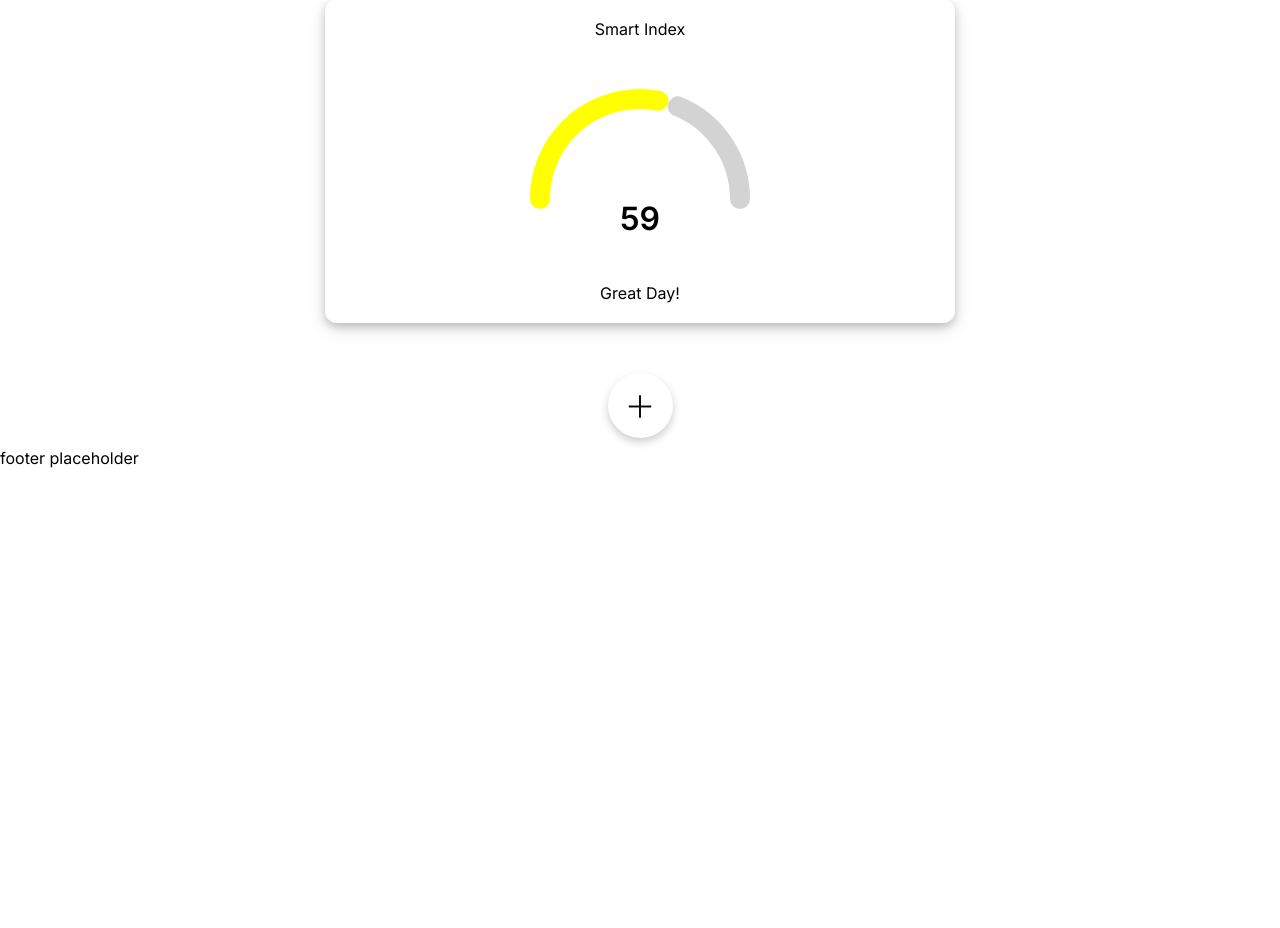
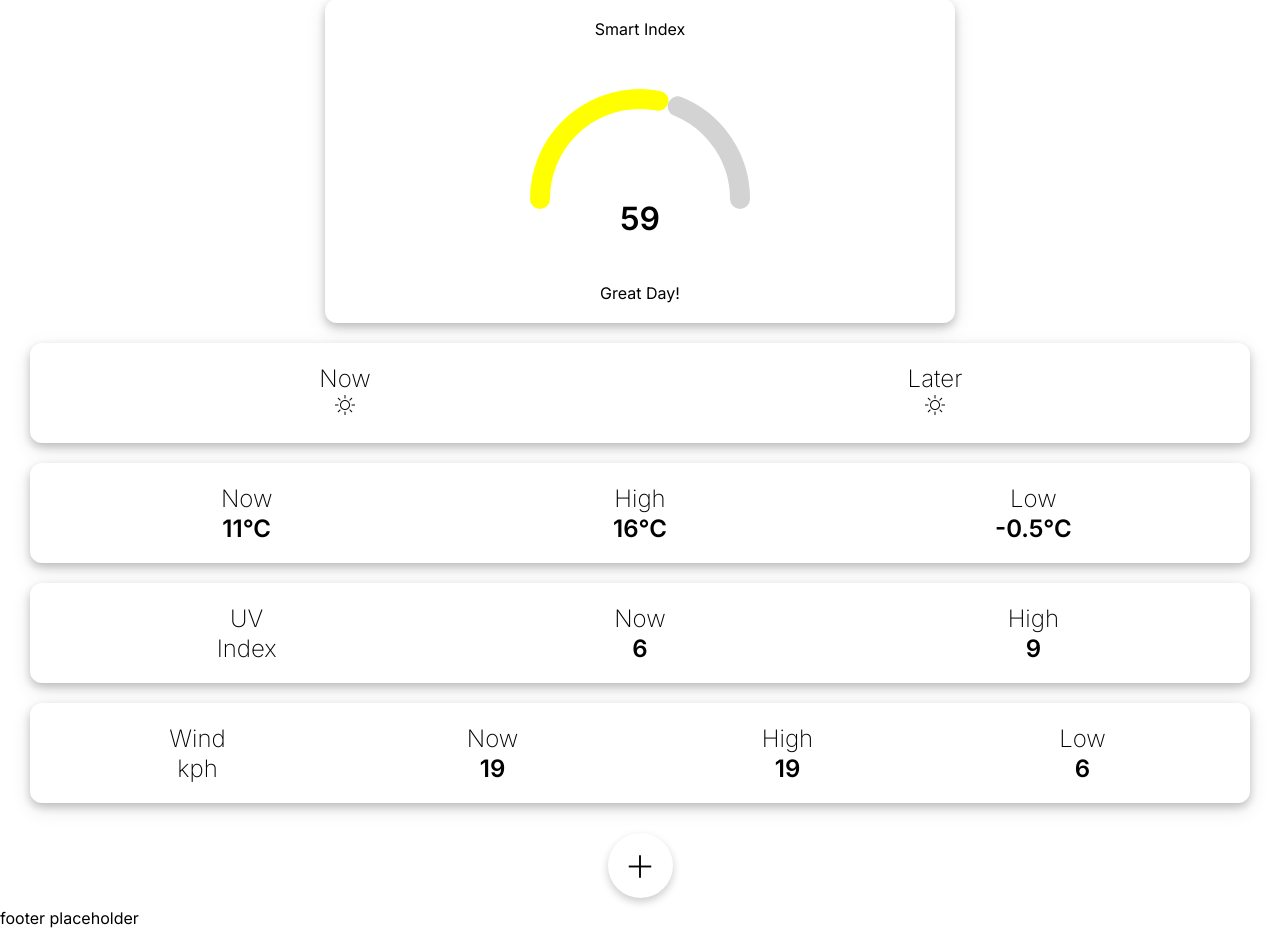
Before and after one commit to Disco91/FitForecast, a Django app: page / in a window 1280 px wide. Shown: the part 121-1049 px from the top of the page. Before the commit the page ends 589 px from the top, so only its background shows below. Run offline with Django 5.2, Linux system fonts and the light colour scheme; some libraries are stand-ins or nearby versions.

Commit message:
Created more default tile types such as condition now and later, wind now high low etc.

```diff
--- a/fitForecast/main/static/css/styles.css
+++ b/fitForecast/main/static/css/styles.css
@@ -141,8 +141,10 @@
 .tile-container {
     display: flex;
     flex-wrap: wrap;
-    gap: 15px;
-    padding: 15px;
+    gap: 20px;
+    padding: 20px;
+    justify-content: center; /* Centers tiles horizontally */
+
 }
 
 .tile {
@@ -159,6 +161,10 @@
     transition: transform 0.3s ease, opacity 0.3s ease; /* Smoot` transition for swipe and opacity */
     cursor: pointer;
     user-select: none;
+}
+
+.tile-container .tile h4 {
+    font-weight: 100;
 }
 
 /* When a tile is swiped to be removed */
@@ -202,15 +208,6 @@
 .add-tile-button:hover {
     background-color: lightgrey; /* Darker shade on hover */
     transform: scale(1.1); /* Slight zoom effect */
-}
-
-/* Ensure the button stays below the tiles */
-.tile-container {
-    display: flex;
-    flex-wrap: wrap;
-    gap: 20px;
-    padding: 20px;
-    justify-content: center; /* Centers tiles horizontally */
 }
 
 /* Adjust the button to be centered below tiles */
@@ -267,8 +264,8 @@
 
 .text-content {
     margin: 0;
-    font-size: 2rem;  /* Adjust font size as needed */
-    font-weight: 500;   /* Adjust font weight */
+    font-size: 1.5rem;  /* Adjust font size as needed */
+    font-weight: 600;   /* Adjust font weight */
     text-align: center; /* Center the text */
     display: flex;
     justify-content: center; /* Horizontally center */
--- a/fitForecast/main/static/js/data-controller.js
+++ b/fitForecast/main/static/js/data-controller.js
@@ -2,6 +2,7 @@ let temperature = -99;
 let wind = -99;
 let uv = -99;
 let condition = "sunny";
+let conditionLater = "sunny";
 
 // using python random function return random weather data
 function fetchWeatherData() {
@@ -14,9 +15,10 @@ function fetchWeatherData() {
             wind = data.wind;
             uv = data.uv;
             condition = data.condition;
+            conditionLater = data.conditionLater;
 
             // After retrieving weather data, update index
-            const result = walk_index(temperature, wind, uv, condition);
+            const result = walk_index(temperature, wind, uv, condition, conditionLater);
             document.getElementById("result").textContent = result;
 
             // after index is updated activate the smart index script.
@@ -24,7 +26,7 @@ function fetchWeatherData() {
             document.dispatchEvent(event)
 
             // prepare data to tiles.js
-            const eventTiles = new CustomEvent("WeatherDataUpdatedTiles",{ detail: { temperature, wind, uv, condition, result }});
+            const eventTiles = new CustomEvent("WeatherDataUpdatedTiles",{ detail: { temperature, wind, uv, condition, conditionLater, result }});
             document.dispatchEvent(eventTiles)
 })};
 
--- a/fitForecast/main/static/js/tiles.js
+++ b/fitForecast/main/static/js/tiles.js
@@ -1,7 +1,6 @@
 document.addEventListener("DOMContentLoaded", function () {
     const container = document.getElementById("tileContainer");
     const addTileBtn = document.getElementById("addTile");
-
 
     // Check if elements exist to prevent errors
     if (!container || !addTileBtn) {
@@ -27,6 +26,10 @@ document.addEventListener("DOMContentLoaded", function () {
                 element = document.createElement("div");
                 element.classList.add("text-content");
                 element.textContent = item.value;
+            } else if (item.type === "headerText") {
+                element = document.createElement("h4");
+                element.classList.add("text-content");
+                element.textContent = item.value;
             } else if (item.type === "image") {
                 element = document.createElement("img");
                 element.src = item.src;
@@ -41,6 +44,7 @@ document.addEventListener("DOMContentLoaded", function () {
                 element.textContent = item.value; // Set the icon's name (e.g., "home", "star")
             }
             tile.appendChild(element);
+            return tile;
         });
 
         // container.appendChild(tile);
@@ -113,6 +117,8 @@ document.addEventListener("DOMContentLoaded", function () {
         console.log("WeatherDataUpdatedTiles event triggered!");
         weatherData = event.detail;
         console.log("Weather data received:", weatherData); // Log weather data
+        // select first pill by default to generate tiles
+        sportsPills[0].click();
     });
 
     function clearTiles() {
@@ -144,20 +150,81 @@ document.addEventListener("DOMContentLoaded", function () {
                 ]
             }
 
-            let two_temp_tempgraph = {
-                rows: 1,
+            // conditions now and later
+            let condition_now_later = {
+                rows: 2,
                 cols: 2,
                 content: [
-                    { type: "text", value: `${weatherData.temperature}°C`},
-                    { type: "chart", id: "chart_div" },
+                    { type: "headerText", value: 'Now'},
+                    { type: "headerText", value: 'Later'},
+                    { type: "icon", value: `${weatherData.condition}`},
+                    { type: "icon", value: `${weatherData.conditionLater}`}
+                ]
+            }
+
+            // temperature now. High and low temps.
+            let temp_now_high_low = {
+                rows: 2,
+                cols: 3,
+                content: [
+                    {type: "headerText", value: 'Now'},
+                    {type: "headerText", value: 'High'},
+                    {type: "headerText", value: 'Low'},
+                    {type: "text", value: `${weatherData.temperature}°C`},
+                    {type: "text", value: `${weatherData.temperature+5}°C`},
+                    {type: "text", value: `${weatherData.temperature/2-6}°C`}
+                ]
+            }
+
+            // UV Right now and highest uv
+            let uv_now_high = {
+                rows: 2,
+                cols: 3,
+                content: [
+                    {type: "headerText", value: 'UV'},
+                    {type: "headerText", value: 'Now'},
+                    {type: "headerText", value: 'High'},
+                    {type: "headerText", value: 'Index'},
+                    {type: "text", value: `${weatherData.uv}`},
+                    {type: "text", value: `${weatherData.uv + 3}`},
+                ]
+            }
+
+            // wind right now, high speed and low speed
+            let wind_now_high_low = {
+                rows: 2,
+                cols: 4,
+                content: [
+                    {type: "headerText", value: 'Wind'},
+                    {type: "headerText", value: 'Now'},
+                    {type: "headerText", value: 'High'},
+                    {type: "headerText", value: 'Low'},
+                    {type: "headerText", value: 'kph'},
+                    {type: "text", value: `${weatherData.wind}`},
+                    {type: "text", value: `${Math.max(weatherData.wind,weatherData.wind * 2 - 25)}`},
+                    {type: "text", value: `${Math.max(0, weatherData.wind - 13)}`}
+                ]
+            }
+
+            // sunrise and sunset times
+            let sunrise_sunset = {
+                rows: 2,
+                cols: 3,
+                content: [
+                    {type: "headerText", value: 'Daylight'},
+                    {type: "icon", value: 'wb_sunny'},
+                    {type: "icon", value: 'wb_twilight'},
+                    {type: "headerText", value: 'Hours'},
+                    {type: "text", value: '07:32'},
+                    {type: "text", value: '20:07'},
                 ]
             }
 
             // define what tiles are shown based on active sport.
             const sportTilePresets = {
-                Running: [four_temp_cond_wind_uv, two_temp_tempgraph],
-                Cycling: [two_temp_tempgraph],
-                Swimming: []
+                Running: [condition_now_later, temp_now_high_low, uv_now_high, wind_now_high_low],
+                Cycling: [condition_now_later, wind_now_high_low],
+                Swimming: [condition_now_later, temp_now_high_low, sunrise_sunset]
             }
 
             // collect tiles to render
--- a/fitForecast/main/views.py
+++ b/fitForecast/main/views.py
@@ -10,11 +10,13 @@ def generate_weather():
     wind = random.randint(0,100)
     uv = random.randint(0,11)
 
-    conditions = ["sunny", "cloud", "rainy"]
+    conditions = ["sunny", "cloud", "rainy", "partly_cloudy_day"]
 
     condition = random.choice(conditions)
+    conditionLater = random.choice(conditions)
 
-    return {"temperature": temperature, "wind": wind, "uv": uv, "condition": condition}
+
+    return {"temperature": temperature, "wind": wind, "uv": uv, "condition": condition, "conditionLater": conditionLater}
 
 def weather(request):
     weather = generate_weather()
```
